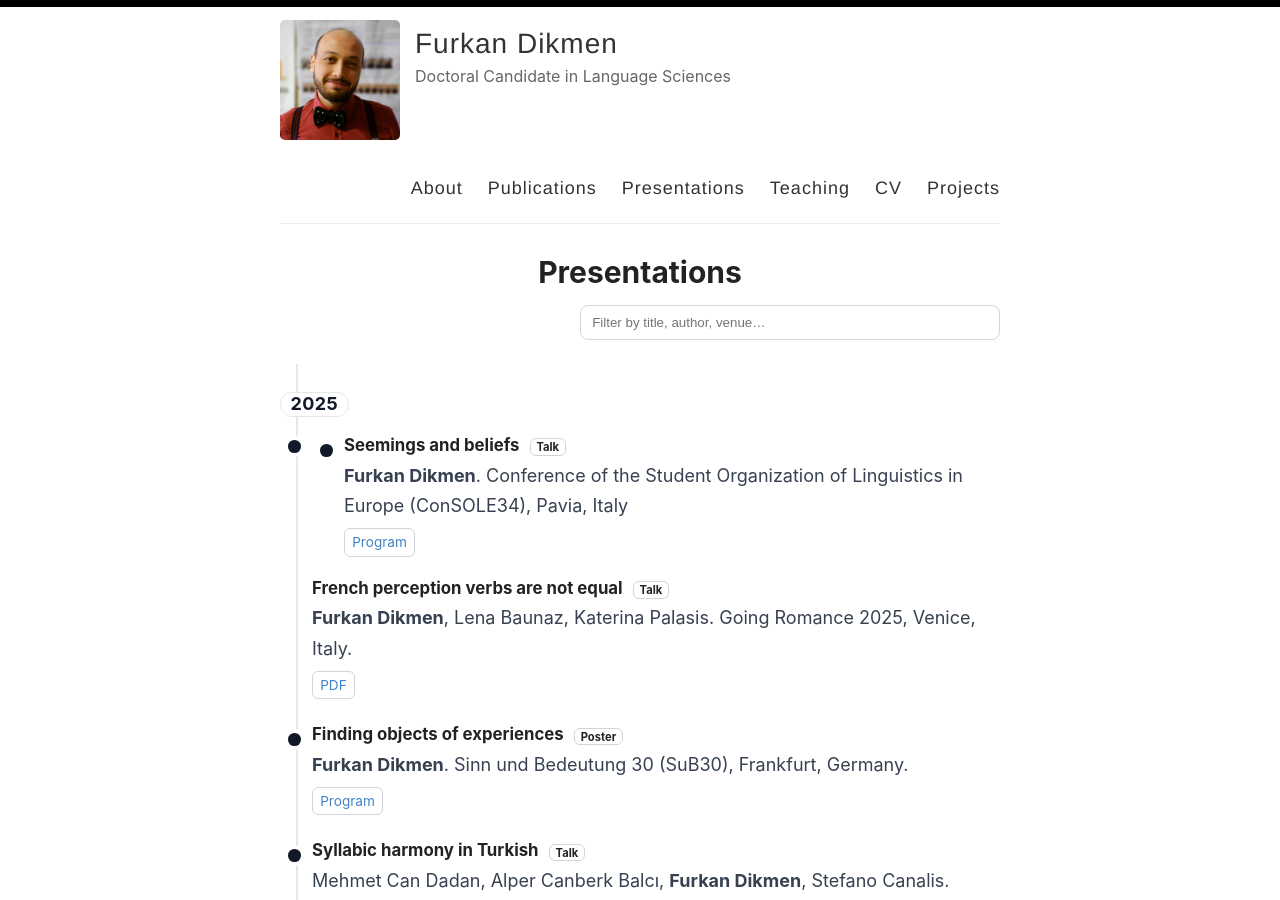
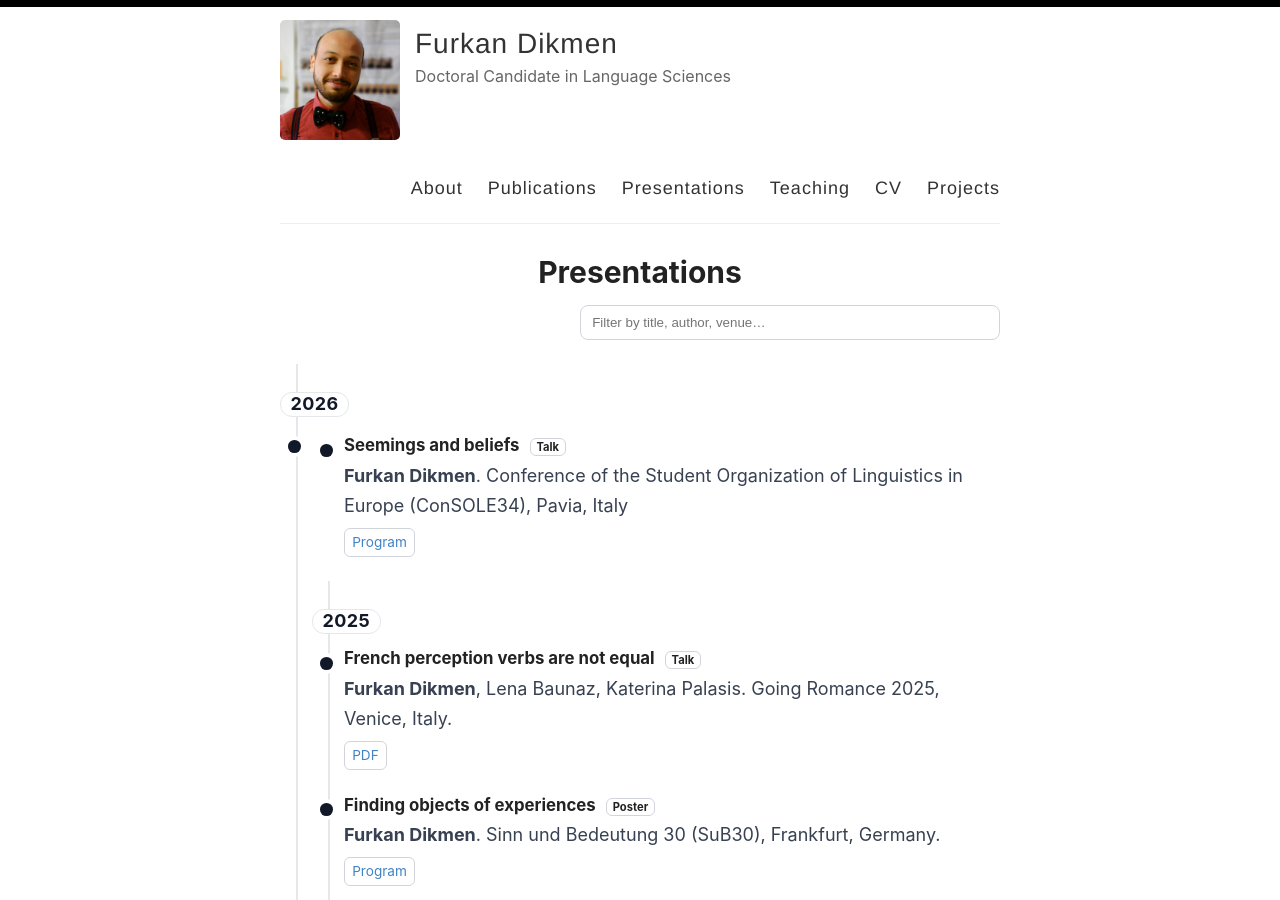
Before and after one commit to furkandikmen/furkandikmen.github.io, a Jekyll site: the page built from _pages/presentations.md, in a window 1280 px wide and 900 px high. Built offline with Jekyll 4.4.1, drawn with Linux system fonts in a browser that asks for light colours.

Commit message:
Update presentations.md

```diff
--- a/_pages/presentations.md
+++ b/_pages/presentations.md
@@ -54,7 +54,7 @@ permalink: /presentations/
 </div>
 
 <section class="talks">
-  <div class="year">2025</div>
+  <div class="year">2026</div>
 <article class="talk" itemscope itemtype="https://schema.org/CreativeWork">
   <div class="dot" aria-hidden="true"></div>
 
@@ -68,6 +68,13 @@ permalink: /presentations/
       <a href="https://console34.github.io/program/" target="_blank" rel="noopener noreferrer">Program</a>
     </p>
   </article>
+
+
+
+<section class="talks">
+  <div class="year">2025</div>
+<article class="talk" itemscope itemtype="https://schema.org/CreativeWork">
+  <div class="dot" aria-hidden="true"></div>
 
   <h3 itemprop="name">
     French perception verbs are not equal
```
